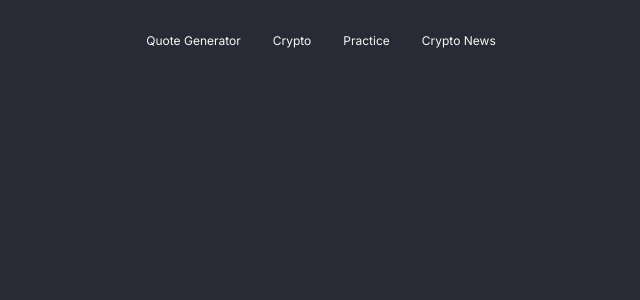
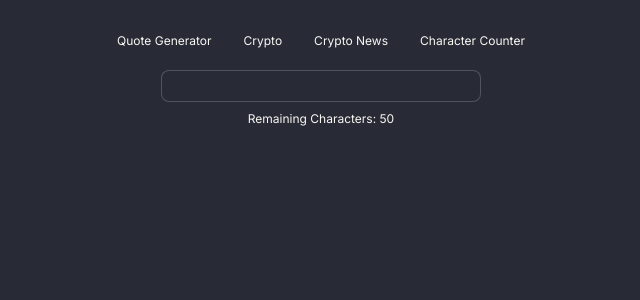
Before and after one commit to fritzgerald658/vue-js-projects-12-2024, a Vue app: page /character_counter in a window 1280 px wide. Shown: the top 300 px of the page, without its empty margins (319-959 px from the left). Built offline with nearby package versions, Linux system fonts and the light colour scheme.

Commit message:
added character counter

```diff
--- a/src/App.vue
+++ b/src/App.vue
@@ -3,8 +3,8 @@
   <nav>
     <RouterLink to="/">Quote Generator</RouterLink>
     <RouterLink to="/crypto">Crypto</RouterLink>
-    <RouterLink to="/practice">Practice</RouterLink>
     <RouterLink to="/crypto_news">Crypto News</RouterLink>
+    <RouterLink to="/character_counter">Character Counter</RouterLink>
   </nav>
   <RouterView />
 </template>
--- a/src/router/index.js
+++ b/src/router/index.js
@@ -26,12 +26,12 @@ const router = createRouter({
       component: () => import("../views/CryptoNews.vue"),
     },
     {
-      path: "/practice",
-      name: "practice",
+      path: "/character_counter",
+      name: "character_counter",
       // route level code-splitting
       // this generates a separate chunk (About.[hash].js) for this route
       // which is lazy-loaded when the route is visited.
-      component: () => import("../views/PracticeView.vue"),
+      component: () => import("../views/CharacterCounterView.vue"),
     },
   ],
 });
--- /dev/null
+++ b/src/views/CharacterCounterView.vue
@@ -0,0 +1,33 @@
+<template>
+  <div class="text-center mt-5">
+    <input
+      class="input input-bordered input-sm w-full max-w-xs"
+      type="text"
+      v-model="inputText"
+      :maxlength="maxChars"
+    />
+    <p class="mt-2 text-[12px]" v-if="charRemaining <= 0">{{ warning }}</p>
+    <p v-else class="mt-2 text-[12px]">
+      Remaining Characters: {{ charRemaining }}
+    </p>
+  </div>
+</template>
+<script setup>
+import { computed, ref, watch } from "vue";
+const maxChars = 50;
+const limitReached = ref(false);
+const inputText = ref("");
+const charCount = computed(() => inputText.value.length);
+const warning = ref("");
+const charRemaining = computed(() => maxChars - charCount.value);
+watch(charCount, (newVal) => {
+  if (newVal === maxChars) {
+    warning.value = "Limit Reached";
+  } else if (newVal > maxChars) {
+    inputText.value = inputText.value.length.slice(0, maxChars);
+  } else {
+    warning.value = "";
+  }
+});
+</script>
+<style></style>
--- a/src/views/CryptoNews.vue
+++ b/src/views/CryptoNews.vue
@@ -2,7 +2,6 @@
 import { onMounted, ref } from "vue";
 import getCryptoNews from "@/assets/js/getCryptoNews";
 
-const cors = require("cors");
 const newsTitle = ref([]);
 const newsDesciption = ref([]);
 const newsUrl = ref([]);
--- a/src/views/PracticeView.vue
+++ /dev/null
@@ -1,10 +0,0 @@
-<script setup>
-import { ref } from "vue";
-import Random from "../../components/Random.vue";
-
-const modelValue = ref("");
-console.log(modelValue);
-</script>
-<template>
-  <Random v-model="modelValue" />
-</template>
```
